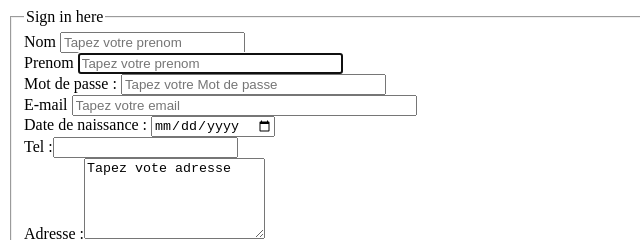
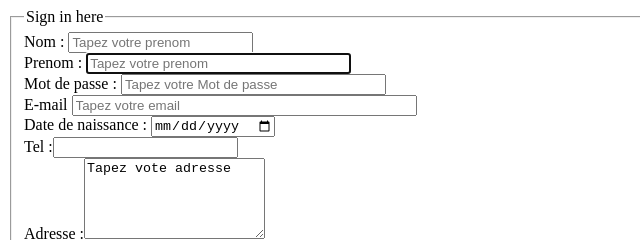
Before and after one commit to AchrefMaarfi/School, a plain HTML site: page index.html in a window 1280 px wide. Shown: the top 240 px of the page, 0-640 px from the left. Drawn offline with Linux system fonts and the light colour scheme.

Commit message:
some changes

```diff
--- a/index.html
+++ b/index.html
@@ -8,11 +8,11 @@
         <form name="form" method="get">
             <fieldset>
                 <legend>Sign in here</legend>
-                <label for="name">Nom </label>
+                <label for="name">Nom :</label>
                 <input type="text" name="name" id="name" placeholder="Tapez votre prenom"
                 required autocomplete><br>
 
-                <label for="prenom">Prenom</label>
+                <label for="prenom">Prenom :</label>
                 <input type="text" name="n" id="np" size="30" maxlength="30"
                 placeholder="Tapez votre prenom" required autocomplete autofocus><br>
 
```
